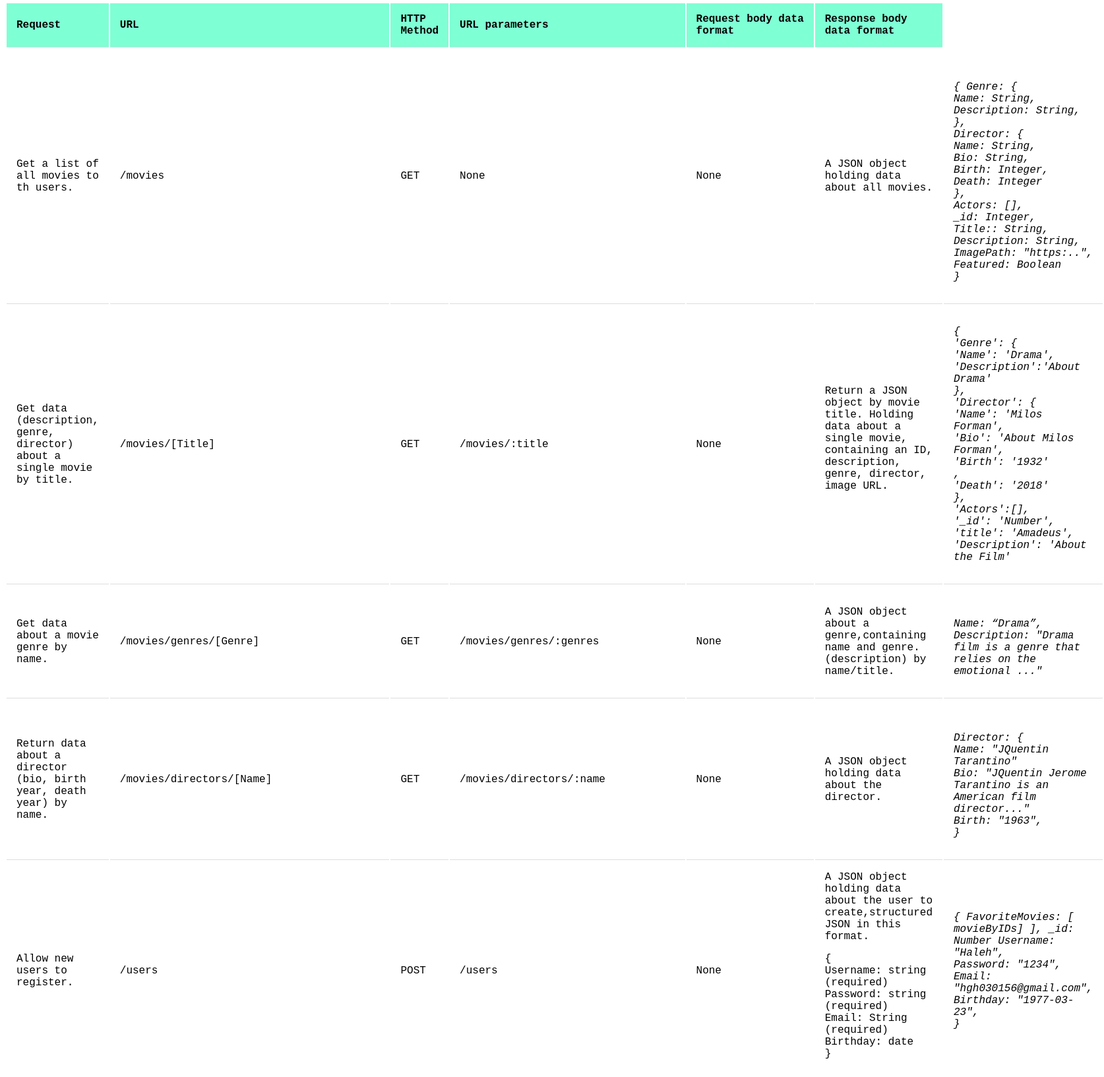
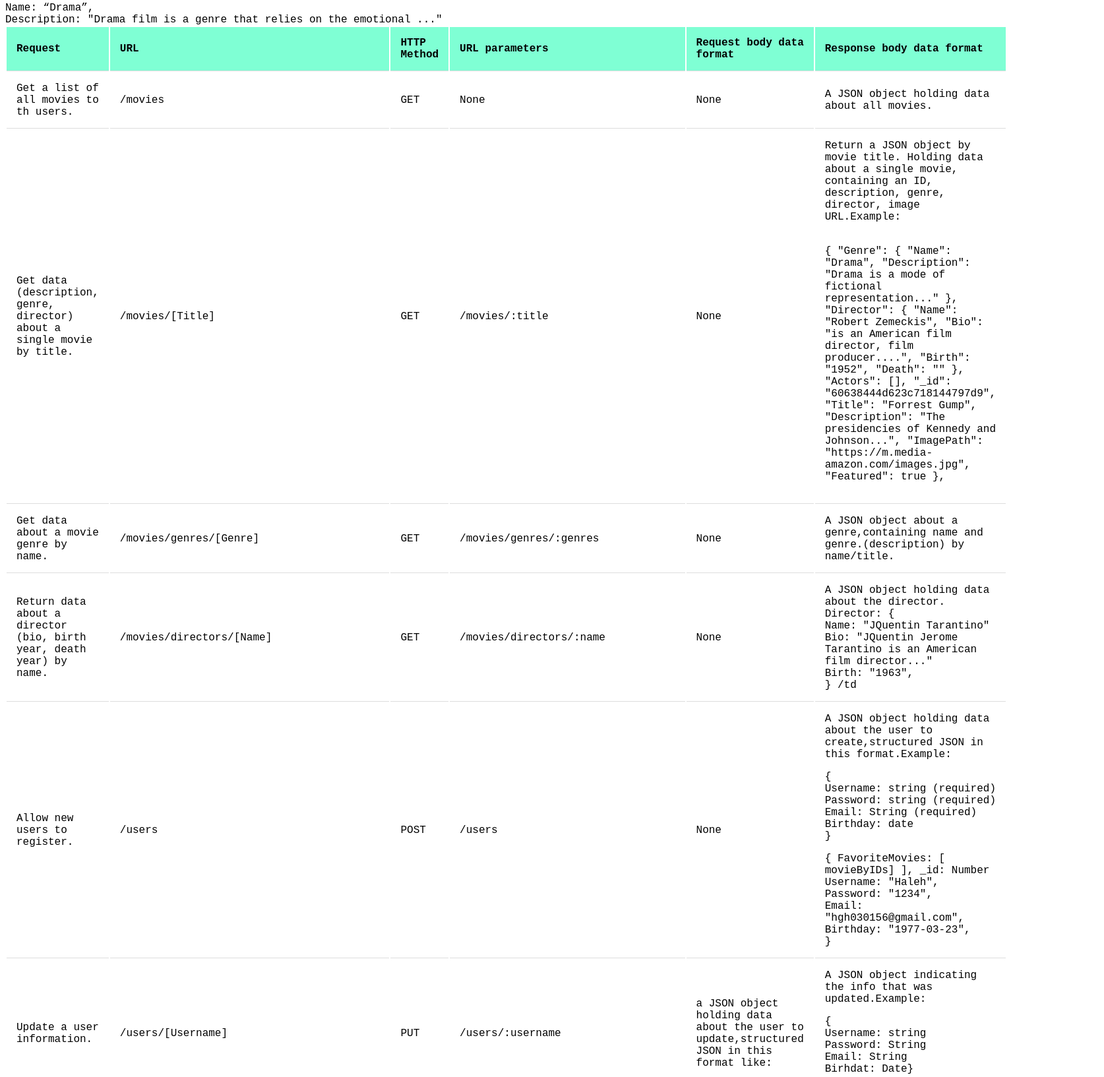
Before and after one commit to luisbartolome/MOVIE_API, a website: page public/documentation.html in a window 1280 px wide. Shown: the part 165-1798 px from the top of the page at 66% size, 1674 px wide, since content can reach past the window. Drawn offline with Linux system fonts and the light colour scheme.

Commit message:
change some aspect on my table

```diff
--- a/public/documentation.html
+++ b/public/documentation.html
@@ -70,28 +70,7 @@
             <td>None</td>
             <td>None</td>
             <td>A JSON object holding data about all movies.</td>
-            <td><em><br><p>{
-                <span>Genre:</span> {<br>
-                    <span>Name:</span> String,<br>
-                    <span>Description:</span> String,<br>
-                    },<br>
-                    <span>Director:</span> {<br>
-                    <span>Name:</span> String,<br>
-                    <span>Bio:</span> String,<br>
-                    <span>Birth:</span> Integer,<br>
-                    <span>Death:</span> Integer<br>
-                    },<br>
-                    <span>Actors:</span> [],<br>
-                    <span>_id:</span> Integer,<br>
-                    <span>Title:</span>: String,<br>
-                    <span>Description:</span> String,<br>
-                    <span>ImagePath:</span> "https:..",<br>
-                    <span>Featured:</span> Boolean<br>
-                }</p>
-                    </em>
-            </td>
         </tr>
-
         <tr>
             <td>
                 Get data (description, genre, director) about a single movie by title.
@@ -101,11 +80,12 @@
             <td>/movies/:title</td>
             <td>None</td>
             <td>
-                Return a JSON object by movie title. Holding data about a single movie, containing an ID, description, genre, director, image URL.<br /><br />
-
+                Return a JSON object by movie title. Holding data about a single movie, containing an ID, description, genre, director, image URL.Example:<br /><br />
+                <p class="json">
+                    { "Genre": { "Name": "Drama", "Description": "Drama is a mode of fictional representation..." }, "Director": { "Name": "Robert Zemeckis", "Bio": "is an American film director, film producer....", "Birth": "1952", "Death": "" }, "Actors": [], "_id": "60638444d623c718144797d9",
+                    "Title": "Forrest Gump", "Description": "The presidencies of Kennedy and Johnson...", "ImagePath": "https://m.media-amazon.com/images.jpg", "Featured": true },
+                </p>
             </td>
-            <td><em><p>{ <br> 'Genre': { <br> 'Name': 'Drama', <br> 'Description':'About Drama' <br>}, <br> 'Director': {<br> 'Name': 'Milos Forman', <br> 'Bio': 'About Milos Forman', <br> 'Birth': '1932' <br>, <br> 'Death': '2018'  <br> }, <br> 'Actors':[],<br>'_id': 'Number', <br> 'title': 'Amadeus', <br> 'Description': 'About the Film'</p></em></td>
-        </tr>
             <tr>
                 <td>Get data about a movie genre by name.</td>
                 <td>/movies/genres/[Genre]</td>
@@ -113,10 +93,8 @@
                 <td>/movies/genres/:genres</td>
                 <td>None</td>
                 <td>A JSON object about a genre,containing name and genre.(description) by name/title.</td>
-            <td><em><br><p>
                 <span>Name:</span> “Drama”,<br>
-                <span>Description:</span> "Drama film is a genre that relies on the emotional ..."  </p></em>
-            </td>
+                <span>Description:</span> "Drama film is a genre that relies on the emotional ..."</tr>
         </tr>
         <tr>
             <td>Return data about a director (bio, birth year, death year) by name.</td>
@@ -124,14 +102,11 @@
             <td>GET</td>
             <td>/movies/directors/:name</td>
             <td>None</td>
-            <td>A JSON object holding data about the director.</td>
-            <td> <em><br><p>
-
+            <td>A JSON object holding data about the director.
                 <span>Director:</span> {<br>
                 <span>Name:</span> "JQuentin Tarantino"<br>
                 <span>Bio:</span> "JQuentin Jerome Tarantino is an American film director..."<br>
-                <span>Birth:</span> "1963",<br>
-              }</p> </em>
+                <span>Birth:</span> "1963",<br> } /td
             </td>
         </tr>
         <tr>
@@ -141,20 +116,16 @@
             <td>/users</td>
             <td>None</td>
             <td>
-                A JSON object holding data about the user to create,structured JSON in this format.<br />
-
+                A JSON object holding data about the user to create,structured JSON in this format.Example:<br />
                 <p>{ <br> Username: string (required)<br> Password: string (required)<br> Email: String (required)<br> Birthday: date <br> }</p>
-            </td>
-            <td>
-                <em><p>{
+                {
                 <span>FavoriteMovies: [ movieByIDs]
                     ],</span>
                 <span>_id: Number</span>
                 <span>Username:</span> "Haleh",<br>
                 <span>Password:</span> "1234",<br>
                 <span>Email:</span> "hgh030156@gmail.com",<br>
-                    <span>Birthday:</span> "1977-03-23",<br>
-                  }</p></em>
+                <span>Birthday:</span> "1977-03-23",<br> }
             </td>
         </tr>
         <tr>
@@ -166,15 +137,15 @@
                 a JSON object holding data about the user to update,structured JSON in this format like:<br />
             </td>
             <td>
-                A JSON object indicating the info that was updated.
+                A JSON object indicating the info that was updated.Example:
+                <p>{ <br> Username: string <br> Password: String <br> Email: String <br> Birhdat: Date} </p>
                 <br />
             </td>
-            <td><em><p>{ <br> Username: string <br> Password: String <br> Email: String <br> Birhdat: Date} </p></em></td>
         </tr>
         <tr>
             <td>Allow users to add a movie to their list of favorites.</td>
             <td>/users/[Username]/favourites/[MovieTitle]</td>
-            <td>PATCH</td>
+            <td>PUSH</td>
             <td>/users/:username/favourites/:title</td>
             <td>None</td>
             <td>
```
Lines whose indentation alone changed are shown as unchanged.
